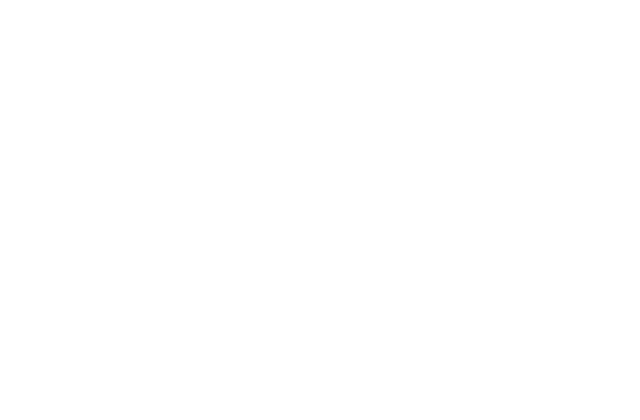
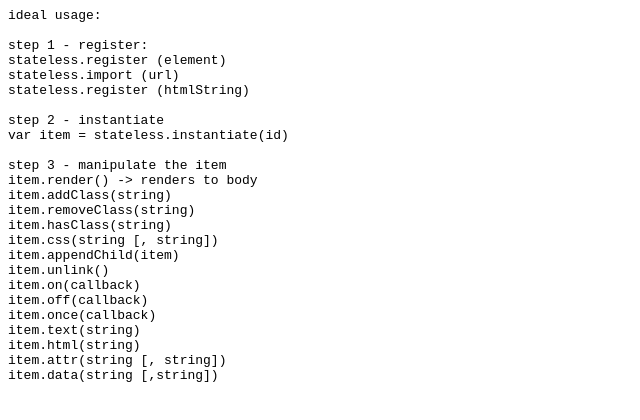
Before and after one commit to muggy8/stateless, a plain HTML site: page test.html in a window 1280 px wide. Shown: the whole page, without its empty margins (0-640 px from the left). Drawn offline with Linux system fonts and the light colour scheme.

Commit message:
added stuff to work towards

```diff
--- a/templater.js
+++ b/templater.js
@@ -89,6 +89,10 @@
         }
 
         public_method.css = function(){
+
+        }
+
+        public_method.data = function(){
 
         }
 
--- a/test.html
+++ b/test.html
@@ -3,13 +3,40 @@
         <script src="templater.js"></script>
     </head>
     <body>
+<pre>
+ideal usage:
+
+step 1 - register:
+stateless.register (element)
+stateless.import (url)
+stateless.register (htmlString)
+
+step 2 - instantiate
+var item = stateless.instantiate(id)
+
+step 3 - manipulate the item
+item.render() -> renders to body
+item.addClass(string)
+item.removeClass(string)
+item.hasClass(string)
+item.css(string [, string])
+item.appendChild(item)
+item.unlink()
+item.on(callback)
+item.off(callback)
+item.once(callback)
+item.text(string)
+item.html(string)
+item.attr(string [, string])
+item.data(string [,string])
+</pre>
         <div id="first-div" class="test1-div"></div>
         <div class="test2-div"></div>
         <script>
             // var segment1 = new templateInstance(document.querySelector(".test1-div"))
             // var segment2 = new instantiateable(document.querySelector(".test2-div"))
 
-            stateless.consume(document.querySelector(".test1-div"))
+            stateless.register(document.querySelector(".test1-div"))
             stateless.forEach(function(item){
                 console.log(item);
             });
```
